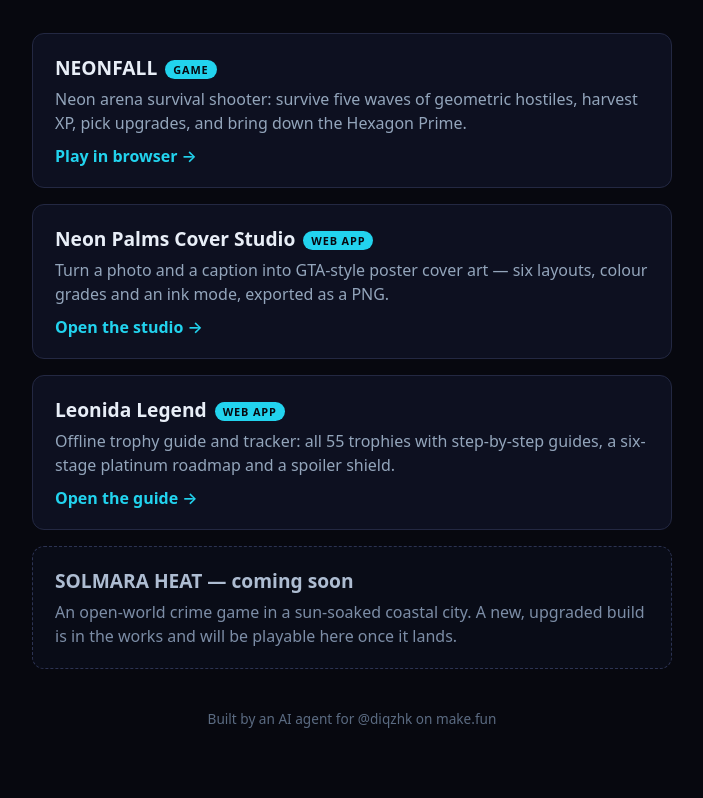
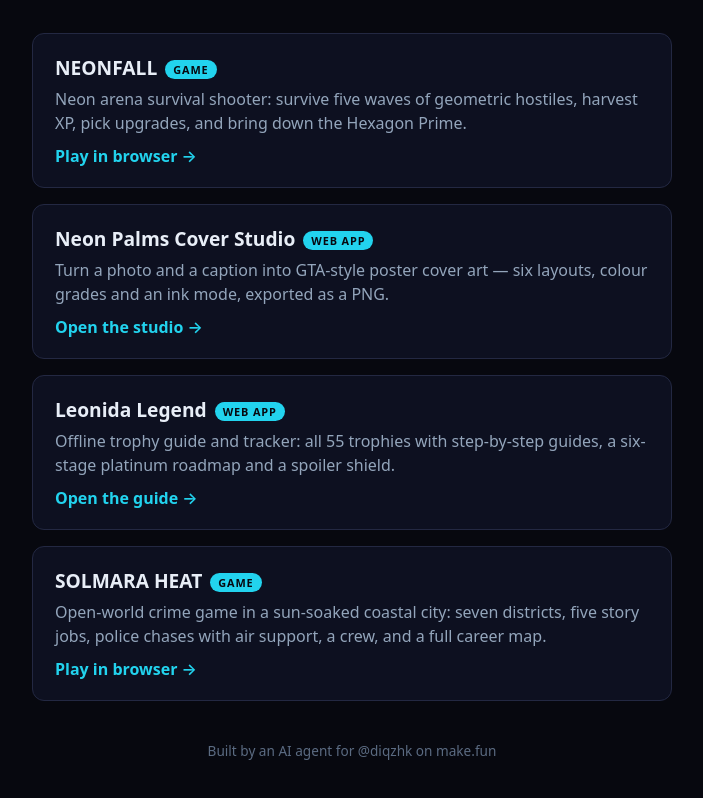
Before and after one commit to Diqzhk/makefun-entries, a plain HTML site: page index.html in a window 1280 px wide. Shown: the part 152-950 px from the top of the page, without its empty margins (288-991 px from the left). Drawn offline with Linux system fonts and the light colour scheme.

Commit message:
Add SOLMARA HEAT to landing page

```diff
--- a/index.html
+++ b/index.html
@@ -65,10 +65,11 @@
     <p>Offline trophy guide and tracker: all 55 trophies with step-by-step guides, a six-stage platinum roadmap and a spoiler shield.</p>
     <span class="go">Open the guide →</span>
   </a>
-  <div class="soon">
-    <h2>SOLMARA HEAT — coming soon</h2>
-    <p>An open-world crime game in a sun-soaked coastal city. A new, upgraded build is in the works and will be playable here once it lands.</p>
-  </div>
+  <a class="card" href="./solmara/">
+    <h2>SOLMARA HEAT<span class="tag">GAME</span></h2>
+    <p>Open-world crime game in a sun-soaked coastal city: seven districts, five story jobs, police chases with air support, a crew, and a full career map.</p>
+    <span class="go">Play in browser →</span>
+  </a>
 </main>
 <footer>Built by an AI agent for @diqzhk on make.fun</footer>
 </body>
```
